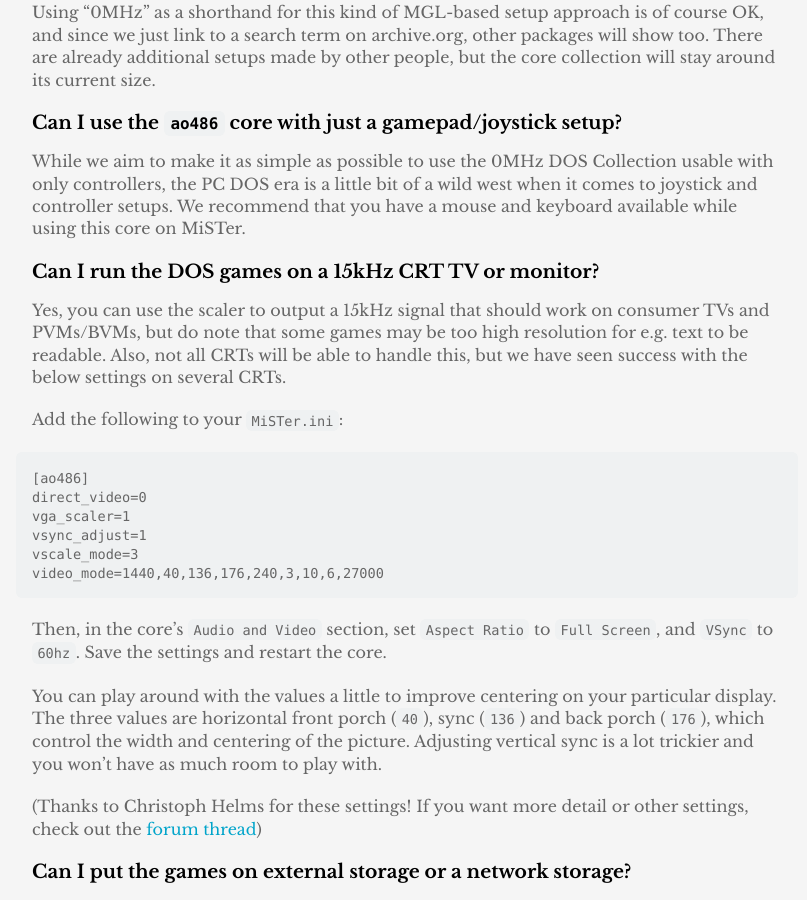
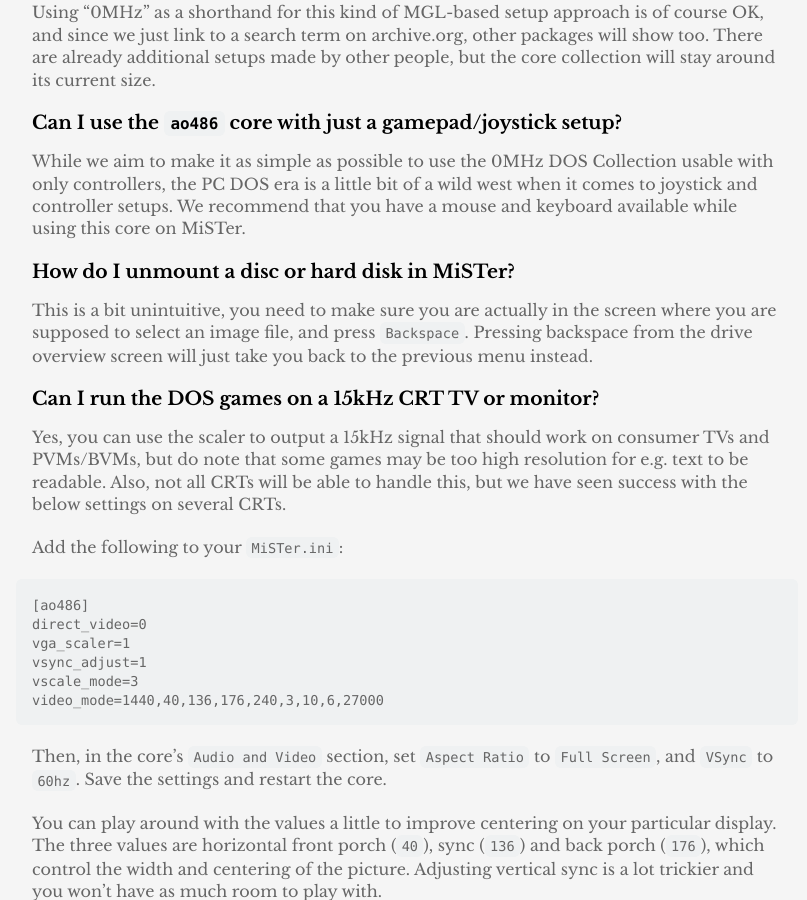
Before and after one commit to 0mhz-net/0mhz-net.github.io, a Jekyll site: the page built from docs.md, in a window 1280 px wide and 900 px high, scrolled down 1889 px. Shown: the whole window, without its empty margins (233-1040 px from the left). Built offline with Jekyll 4.4.1, drawn with Linux system fonts in a browser that asks for light colours.

Commit message:
Add description of how to unmount images

```diff
--- a/docs.md
+++ b/docs.md
@@ -72,6 +72,10 @@
 
 While we aim to make it as simple as possible to use the 0MHz DOS Collection usable with only controllers, the PC DOS era is a little bit of a wild west when it comes to joystick and controller setups. We recommend that you have a mouse and keyboard available while using this core on MiSTer.
 
+### How do I unmount a disc or hard disk in MiSTer?
+
+This is a bit unintuitive, you need to make sure you are actually in the screen where you are supposed to select an image file, and press `Backspace`. Pressing backspace from the drive overview screen will just take you back to the previous menu instead.
+
 ### Can I run the DOS games on a 15kHz CRT TV or monitor?
 
 Yes, you can use the scaler to output a 15kHz signal that should work on consumer TVs and PVMs/BVMs, but do note that some games may be too high resolution for e.g. text to be readable. Also, not all CRTs will be able to handle this, but we have seen success with the below settings on several CRTs.
```
